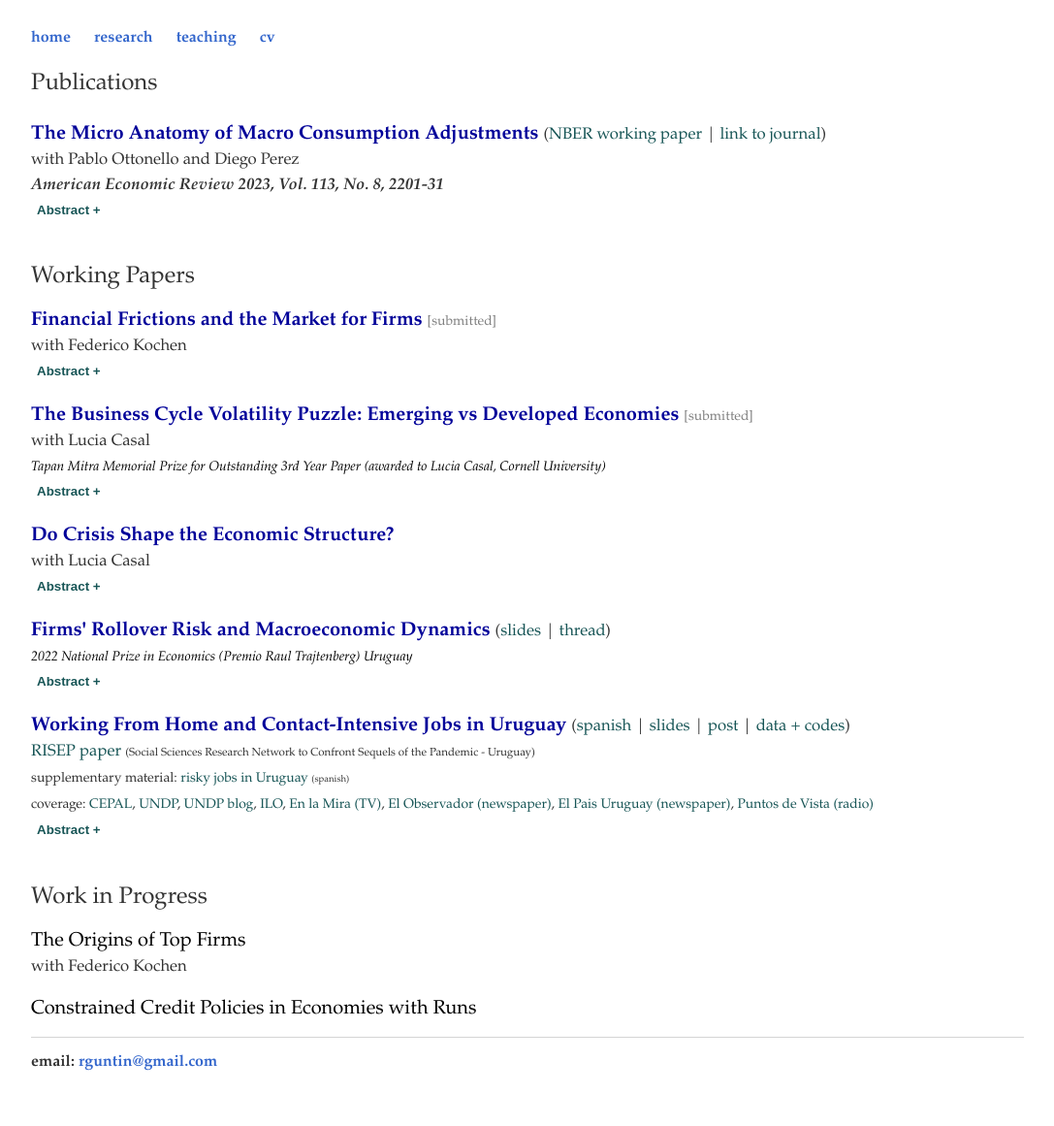
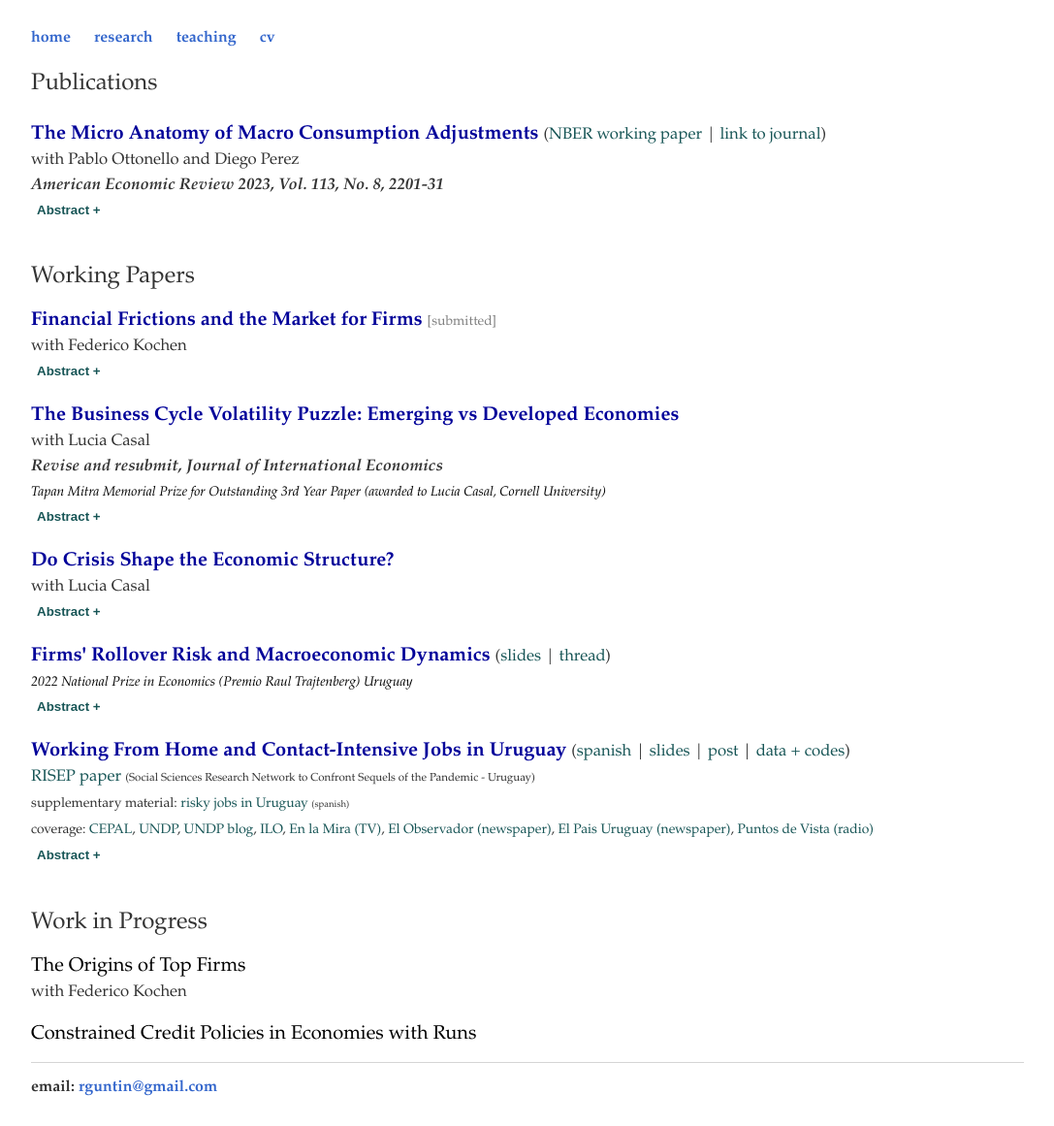
Before and after one commit to rafaguntin/rafaguntin.github.io, a Jekyll site: the page built from research/index.html, in a window 1280 px wide. Shown: the whole page at 97% size, without its empty margins (96-1183 px from the left). Built offline with Jekyll 4.4.1, drawn with Linux system fonts in a browser that asks for light colours; before the commit the page ends 1135 px from its top, so only the background shows below that.

Commit message:
Update index.html

```diff
--- a/research/index.html
+++ b/research/index.html
@@ -56,8 +56,9 @@ We show that the predictions from our theory are consistent with the cross-secti
 		href="/research/LCRG_BCV.pdf"
 			                  target="_blank">
 					The Business Cycle Volatility Puzzle: Emerging vs Developed Economies</a>
-		         <small> <small> <span style="color: gray"> [submitted] </span> <big>
+		         <small>
 		<br>with <a style="color:#333" href="https://www.luciacasal.com" target="_blank"> Lucia Casal</a>
+		<br> <b><i>Revise and resubmit, Journal of International Economics </i> </b>
 		<br> <small> <span style="color: #000000" class='notbold'><i>Tapan Mitra Memorial Prize for Outstanding 3rd Year Paper (awarded to Lucia Casal, Cornell University)</i></span> <big>
 <br><button style ="font-weight: bold; color:#175556 ;background-color: white;border: none;" onclick="myFunction55()" id="myBtn5">Abstract +<small></button>
  <span id="dots5"></span> <span id="more5" style = "display:none; color:#282828; line-height: 1.4em; text-align: justify">
```
